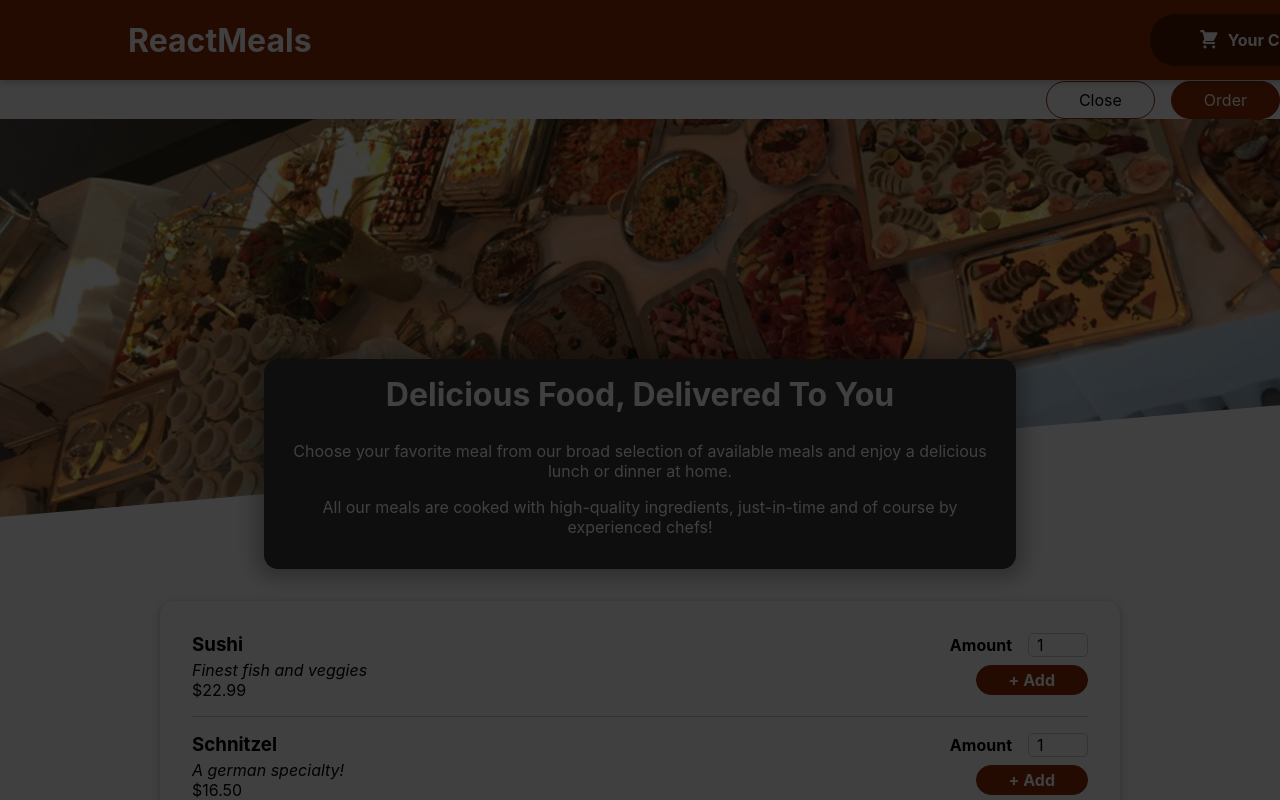
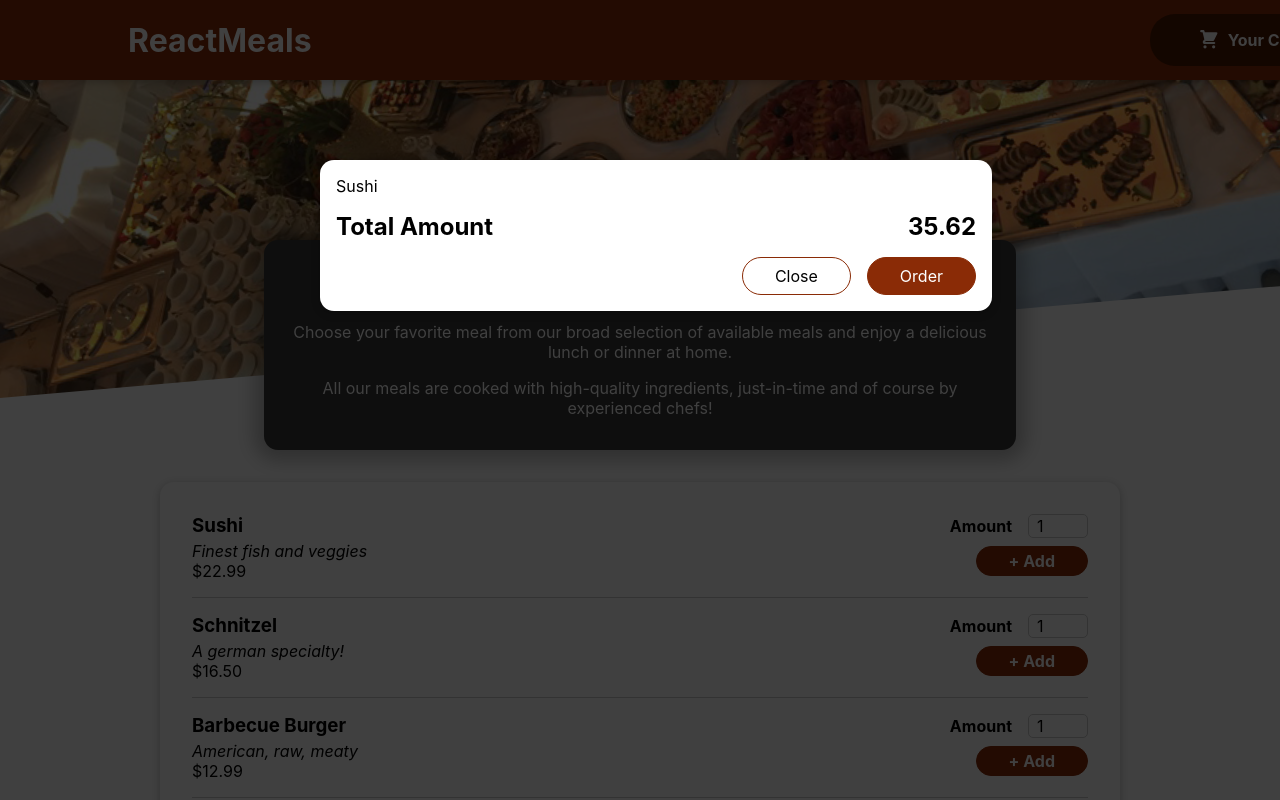
Before and after one commit to chrissayon/react-food-order-web, a React (Create React App) app: page / in a window 1280 px wide. Shown: the top 800 px of the page. Built offline with nearby package versions, Linux system fonts and the light colour scheme.

Commit message:
master: fix css reference

```diff
--- a/src/components/UI/Modal.js
+++ b/src/components/UI/Modal.js
@@ -6,7 +6,7 @@ const Backdrop = props => {
 }
 
 const ModalOverlay = props => {
-    return <div className={classes.Modal}>
+    return <div className={classes.modal}>
         <div className={classes.content}>{props.children}</div>
     </div>
 }
```
